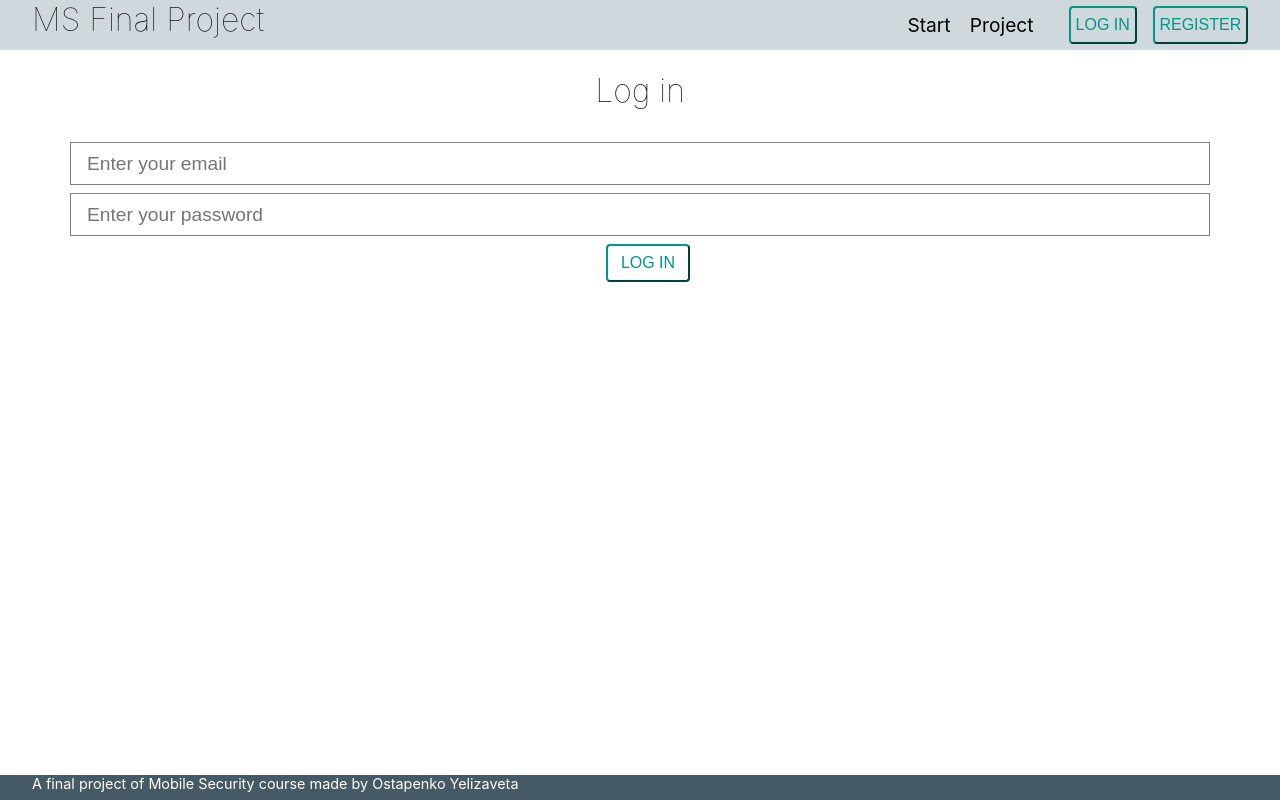
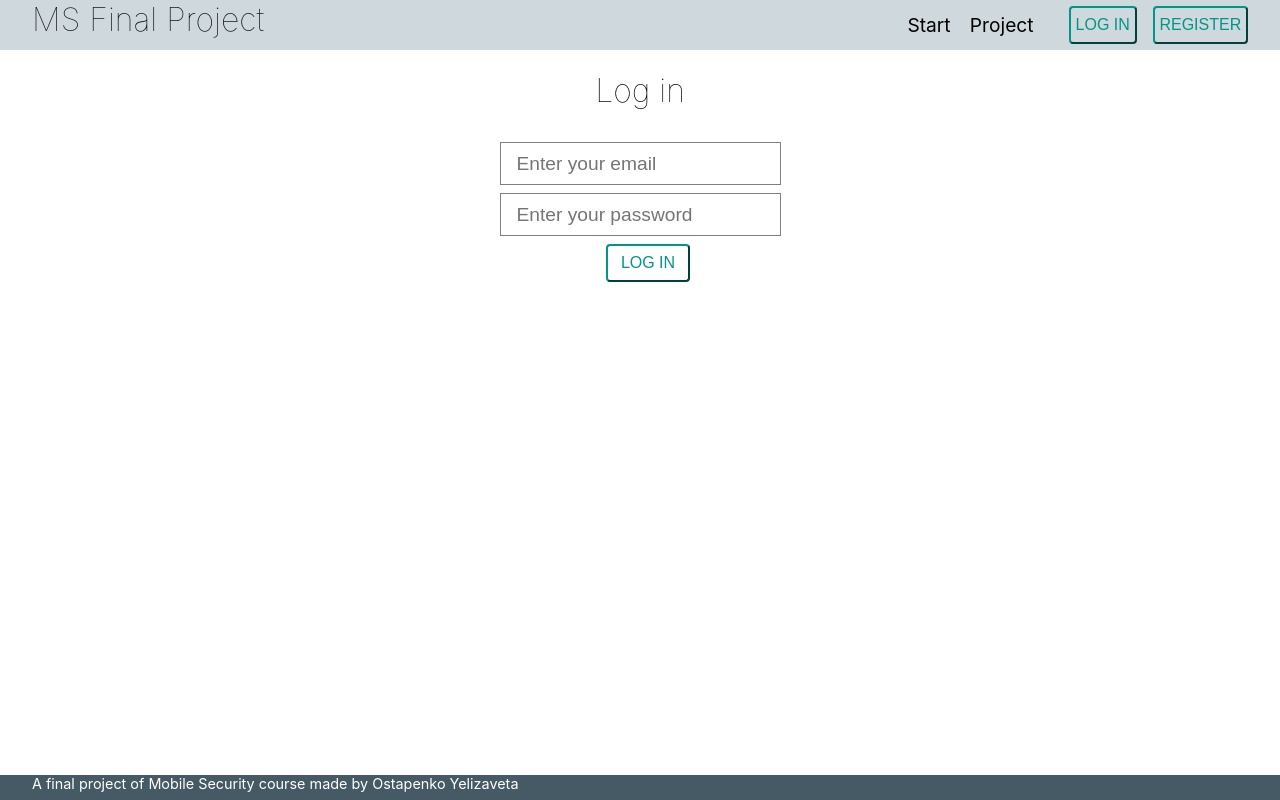
Before and after one commit to Lizaost/ms_final_project_frontend, a React (Create React App) app: page /login in a window 1280 px wide. Built offline with nearby package versions, Linux system fonts and the light colour scheme.

Commit message:
Fix login form inputs width

```diff
--- a/src/components/input/Input.scss
+++ b/src/components/input/Input.scss
@@ -11,7 +11,7 @@
       flex: 1;
     }
 
-    input {
+    input.labeled {
       flex: 2;
     }
   }
--- a/src/components/input/Input.tsx
+++ b/src/components/input/Input.tsx
@@ -69,7 +69,7 @@ export const Input: React.FunctionComponent<Props> = ({name, type, required, lab
             {label ? <label className={'form-control-label'}>{label}</label> : null}
             <input type={type}
                    name={name}
-                   className={"form-control " + (className ? className : "")}
+                   className={"form-control " + (className ? className : "") + (label ? "labeled" : "")}
                    placeholder={placeholder}
                    onChange={(event) => changeHandler(event.target.value)}/>
         </div>
```
